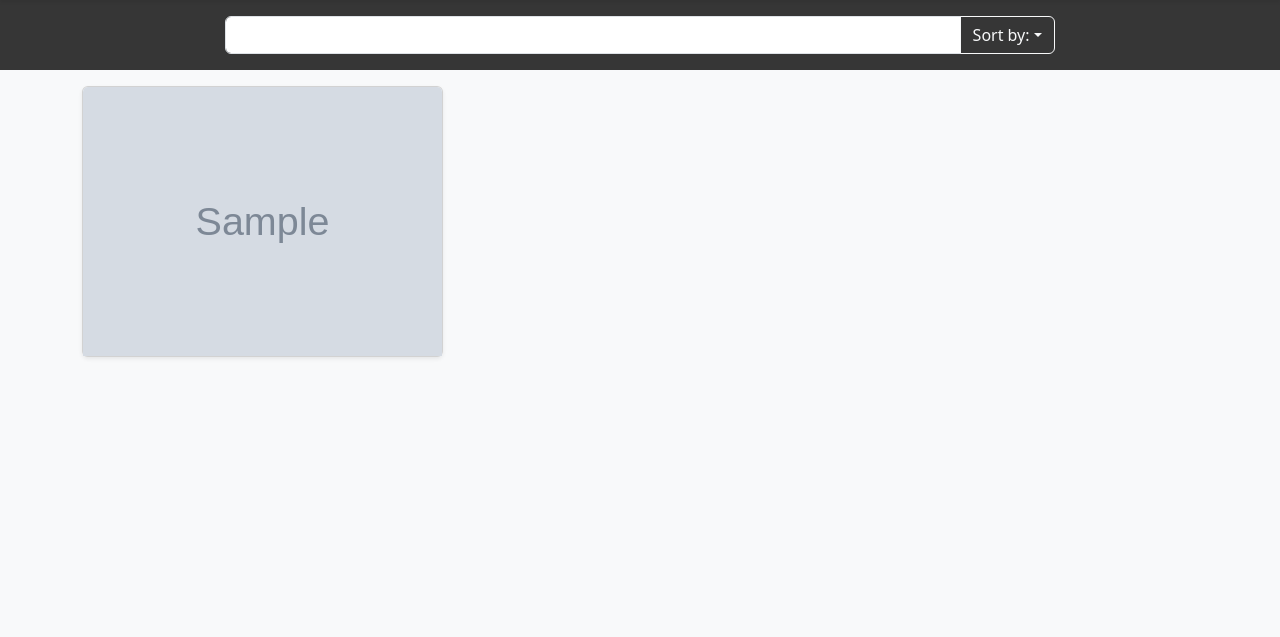
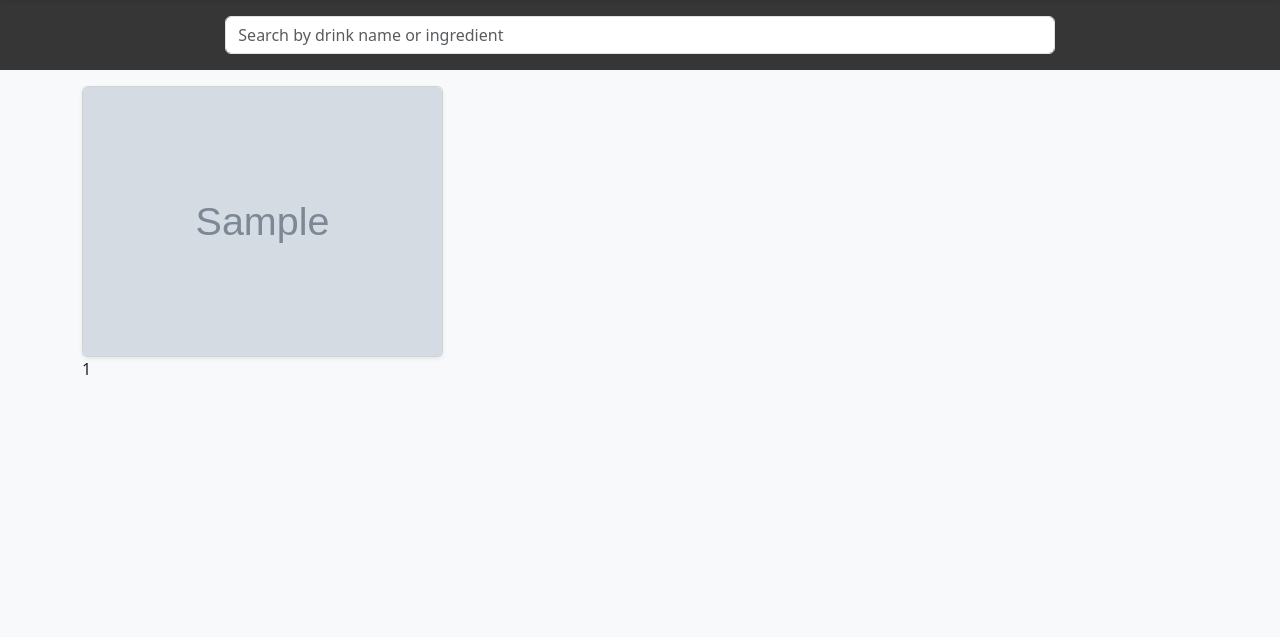
Before and after one commit to eprogers15/sloppy-drinks-mysql, a Django app: page / in a window 1280 px wide. Shown: the part 56-693 px from the top of the page. Run offline with Django 4.2, Linux system fonts and the light colour scheme; tables that the repository leaves empty hold one stand-in row (values such as "Sample post"); grey boxes marked "Sample" are stand-in pictures; some libraries are stand-ins or nearby versions.

Commit message:
Implement HTMX for dynamic search

```diff
--- a/sloppy_drinks/drinks/templates/base.html
+++ b/sloppy_drinks/drinks/templates/base.html
@@ -11,6 +11,7 @@
         rel="stylesheet" integrity="sha384-T3c6CoIi6uLrA9TneNEoa7RxnatzjcDSCmG1MXxSR1GAsXEV/Dwwykc2MPK8M2HN" crossorigin="anonymous"
     >
     <link rel="stylesheet" href="{% static 'css/styles.css' %}">
+    <script src="https://unpkg.com/htmx.org@1.9.10" integrity="sha384-D1Kt99CQMDuVetoL1lrYwg5t+9QdHe7NLX/SoJYkXDFfX37iInKRy5xLSi8nO7UC" crossorigin="anonymous"></script>
 </head>
 
 <body class="d-flex flex-column h-100 bg-light">
@@ -59,7 +60,6 @@
     </footer>
 
     <script src="https://ajax.googleapis.com/ajax/libs/jquery/3.7.1/jquery.min.js"></script>
-    <script src="{% static 'javascript/waypoints/lib/jquery.waypoints.min.js' %}"></script>
     <script src="{% static 'javascript/waypoints/lib/shortcuts/infinite.min.js' %}"></script>
     <script src="https://cdn.jsdelivr.net/npm/bootstrap@5.3.2/dist/js/bootstrap.bundle.min.js" integrity="sha384-C6RzsynM9kWDrMNeT87bh95OGNyZPhcTNXj1NW7RuBCsyN/o0jlpcV8Qyq46cDfL" crossorigin="anonymous"></script>
     <script src="{% static 'javascript/index.js' %}"></script>
--- a/sloppy_drinks/drinks/templates/drink_index.html
+++ b/sloppy_drinks/drinks/templates/drink_index.html
@@ -5,16 +5,12 @@
 <div class="container-fluid shadow-sm search_bar">
     <div class="row justify-content-center">
         <div class="col-md-8 py-3">
-            <div class="input-group">
-                <input type="text" class="form-control" aria-label="Text input with dropdown button">
-                <button class="btn btn-outline-light dropdown-toggle" type="button" data-bs-toggle="dropdown"
-                    aria-expanded="false">Sort by:</button>
-                <ul class="dropdown-menu dropdown-menu-end">
-                    <li><a class="dropdown-item" href="#">A-Z</a></li>
-                    <li><a class="dropdown-item" href="#">Z-A</a></li>
-                    <li><a class="dropdown-item" href="#">New-Old</a></li>
-                    <li><a class="dropdown-item" href="#">Old-New</a></li>
-                </ul>
+            <div class="search">
+                <div class="input-group">
+                    <input type="text" class="form-control" aria-label="Text input with dropdown button" name="q"
+                        placeholder="Search by drink name or ingredient" hx-get="{% url 'drink_index_partial' %}" hx-target="#results"
+                        hx-trigger="input delay:0.2s">
+                </div>
             </div>
         </div>
     </div>
@@ -22,11 +18,11 @@
 {% endblock search_bar %}
 
 {% block page_content %}
-<div class="album py-3 bg-light">
+<div class="album py-3 bg-light" id="results">
     <div class="container">
-        <div class="row row-cols-1 row-cols-sm-2 row-cols-md-3 g-3 infinite-container">
-            {% for image in images %}
-            <div class="col infinite-item">
+        <div class="row row-cols-1 row-cols-sm-2 row-cols-md-3 g-3">
+            {% for image in page.object_list %}
+            <div class="col result">
                 <div class="card shadow-sm">
                     <a href="{% url 'drink_detail' image.drink.slug %}">
                         <img class="card-img-top" src="{% static 'images/'|add:image.filename %}"
@@ -36,14 +32,33 @@
             </div>
             {% endfor %}
         </div>
-        {% if images.has_next %}
-        <a class="infinite-more-link" href="?page={{ images.next_page_number }}">More</a>
-        {% endif %}
-        <script>
-            var infinite = new Waypoint.Infinite({
-                element: $('.infinite-container')[0]
-            });
-        </script>
+        <div class="pagination">
+            {% if page %}
+            {% if page.number != 1 %}
+            <a class="page first-page" href="?q={{ request.GET.q }}&page=1">
+                &laquo; First
+            </a>
+            {% endif %}
+            {% if page.has_previous %}
+            <a class="page" href="?q={{ request.GET.q }}&page={{ page.previous_page_number }}">
+                {{ page.previous_page_number }}
+            </a>
+            {% endif %}
+            <span class="page">
+                {{ page.number }}
+            </span>
+            {% if page.has_next %}
+            <a class="page" href="?q={{ request.GET.q }}&page={{ page.next_page_number }}">
+                {{ page.next_page_number }}
+            </a>
+            {% endif %}
+            {% if page.number != page.paginator.num_pages %}
+            <a class="page last-page" href="?q={{ request.GET.q }}&page={{ page.paginator.num_pages }}">
+                &raquo; Last
+            </a>
+            {% endif %}
+            {% endif %}
+        </div>
     </div>
 </div>
 {% endblock page_content %}
--- a/sloppy_drinks/drinks/urls.py
+++ b/sloppy_drinks/drinks/urls.py
@@ -3,5 +3,6 @@ from drinks import views
 
 urlpatterns = [
     path('', views.drink_index, name='drink_index'),
+    path('search/', views.drink_index_partial, name='drink_index_partial'),
     path("<slug:slug>/", views.drink_detail, name="drink_detail"),
 ]
--- a/sloppy_drinks/drinks/views.py
+++ b/sloppy_drinks/drinks/views.py
@@ -1,25 +1,42 @@
+
+from django.db.models import Q
 from django.core.paginator import Paginator, EmptyPage, PageNotAnInteger
 from django.shortcuts import render
 from drinks.models import Drink, Image, Episode
 
 # Create your views here.
 def drink_index(request):
-    all_images = Image.objects.filter(recipe=True)
-    page = request.GET.get('page', 1)
-    paginator = Paginator(all_images, 6)
+    page_num = request.GET.get('page', 1)
+    images = Image.objects.filter(recipe=True).distinct().order_by('drink__name')
+    page = Paginator(object_list=images, per_page=6).get_page(page_num)
 
-    try:
-        images = paginator.page(page)
-    except PageNotAnInteger:
-        images = paginator.page(1)
-    except EmptyPage:
-        images = paginator.page(paginator.num_pages)
+    return render(
+        request=request,
+        template_name='drink_index.html',
+        context={
+            'page': page,
+        }
+    )
 
-    context = {
-        "images": images,
-    }
+def drink_index_partial(request):
+    if request.htmx:
+        search = request.GET.get('q')
+        page_num = request.GET.get('page', 1)
 
-    return render(request, "drink_index.html", context)
+        if search:
+            images = Image.objects.filter((Q(drink__name__icontains=search) | Q(drink__ingredients__name__icontains=search)) & Q(recipe=True)).distinct().order_by('drink__name')
+        else:
+            images = Image.objects.filter(recipe=True).distinct().order_by('drink__name')
+        page = Paginator(object_list=images, per_page=6).get_page(page_num)
+
+        return render(
+          request=request,
+          template_name='drink_index_partial.html',
+          context={
+              'page': page
+          }
+      )
+    return render(request, 'drink_index_partial.html')
 
 def drink_detail(request, slug):
     drink = Drink.objects.get(slug=slug)
--- a/sloppy_drinks/requirements.txt
+++ b/sloppy_drinks/requirements.txt
@@ -2,6 +2,7 @@ asgiref==3.7.2
 cffi==1.16.0
 cryptography==42.0.2
 Django==4.2.10
+django-htmx==1.14.0
 mysqlclient==2.2.4
 pillow==10.2.0
 pycparser==2.21
--- a/sloppy_drinks/sloppy_drinks/settings.py
+++ b/sloppy_drinks/sloppy_drinks/settings.py
@@ -42,6 +42,8 @@ INSTALLED_APPS = [
     'django.contrib.messages',
     'django.contrib.staticfiles',
     'drinks.apps.DrinksConfig',
+    # 3rd party apps
+    'django_htmx',
 ]
 
 MIDDLEWARE = [
@@ -52,6 +54,8 @@ MIDDLEWARE = [
     'django.contrib.auth.middleware.AuthenticationMiddleware',
     'django.contrib.messages.middleware.MessageMiddleware',
     'django.middleware.clickjacking.XFrameOptionsMiddleware',
+    # 3rd party apps
+    'django_htmx.middleware.HtmxMiddleware',
 ]
 
 ROOT_URLCONF = 'sloppy_drinks.urls'
```
Also changed, not shown: sloppy_drinks/drinks/static/javascript/index.js (+10 -10 lines), sloppy_drinks/drinks/templates/drink_index_partial.html (added, +47 -0 lines).
